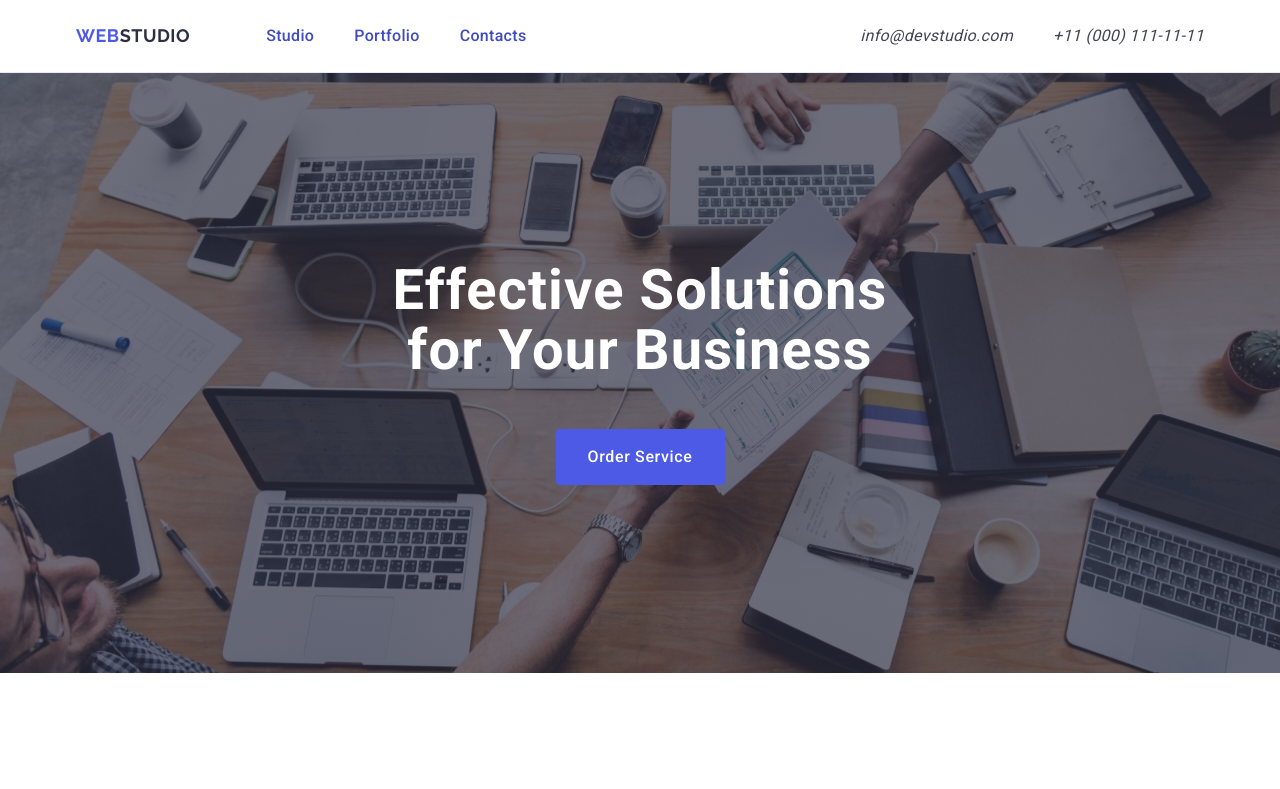
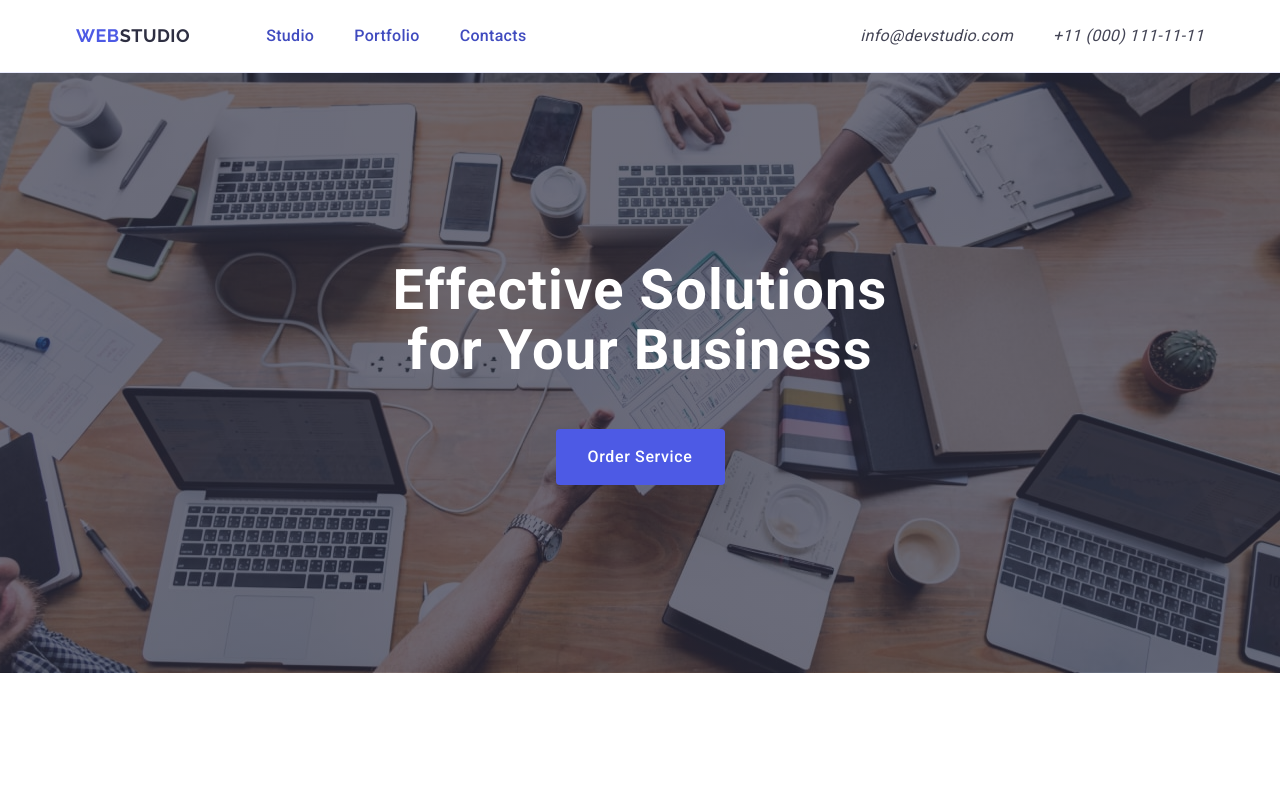
Before and after one commit to VladyslavPunko/goit-markup-hw-04, a plain HTML site: page index.html in a window 1280 px wide. Shown: the top 789 px of the page. Drawn offline with nearby package versions, Linux system fonts and the light colour scheme.

Commit message:
Update styles.css

```diff
--- a/css/styles.css
+++ b/css/styles.css
@@ -158,10 +158,11 @@ ol {
       rgba(46, 47, 66, 0.7)
     ),
     url(../images/tittle-imager.jpg);
-  /* background-position: center;
+  background-position: center;
   background-repeat: no-repeat;
-  background-size: cover; */
+  background-size: cover;
 }
+
 .tittle-name {
   color: var(--WHITE, #fff);
   text-align: center;
```
